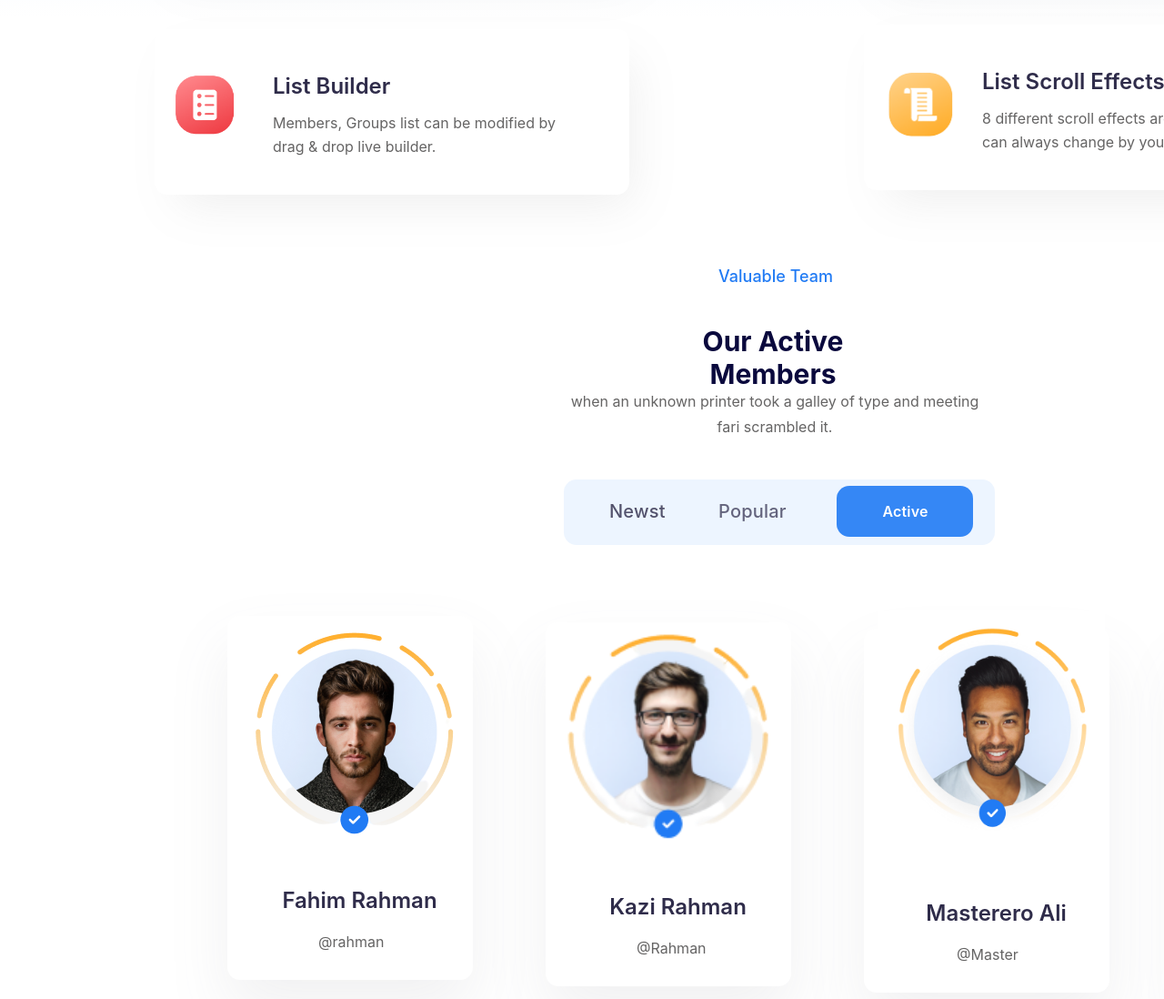
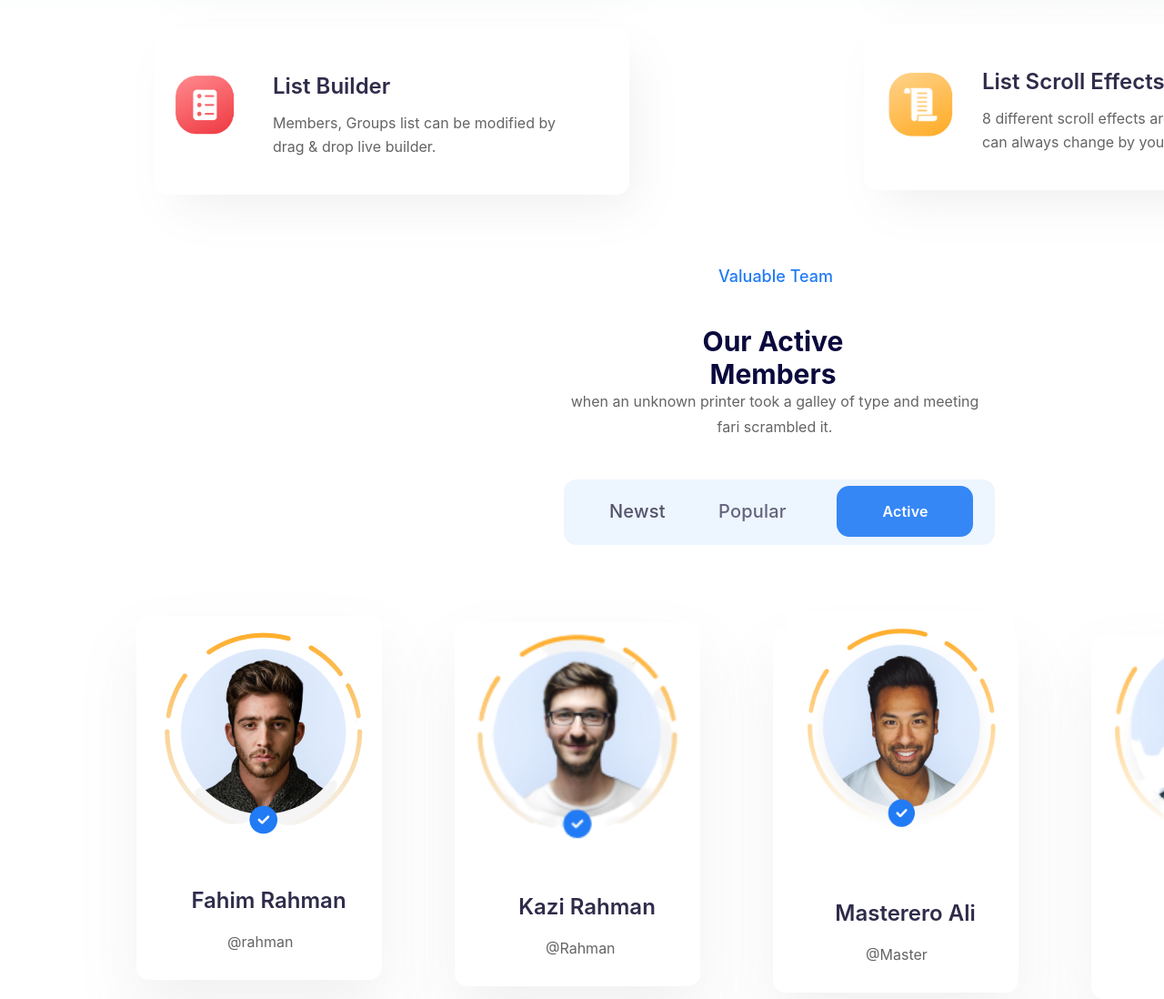
Before and after one commit to UA-Minds-15/grupo15-projeto-semanal-3, a plain HTML site: page comunidade.html/comunidade.html in a window 1280 px wide. Shown: the part 739-1837 px from the top of the page at 91% size. Drawn offline with Linux system fonts and the light colour scheme.

Commit message:
Centralizando

```diff
--- a/comunidade.css/comunidade.css
+++ b/comunidade.css/comunidade.css
@@ -526,7 +526,7 @@
     position: absolute;
     width: 270px;
     height: 400px;
-    left: -700px;
+    left: -800px;
     top: 650px;
 
     background: #FFFFFF;
```
